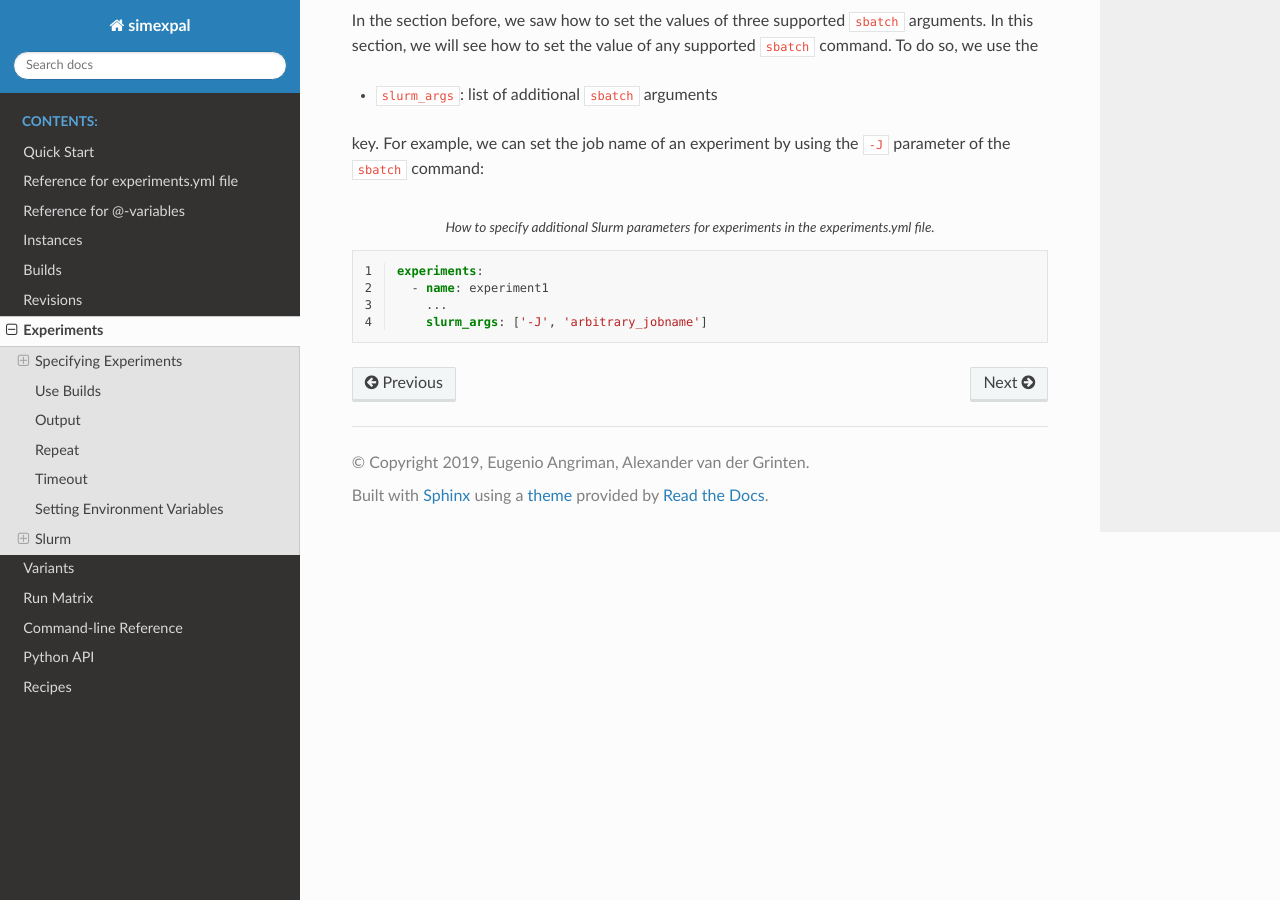
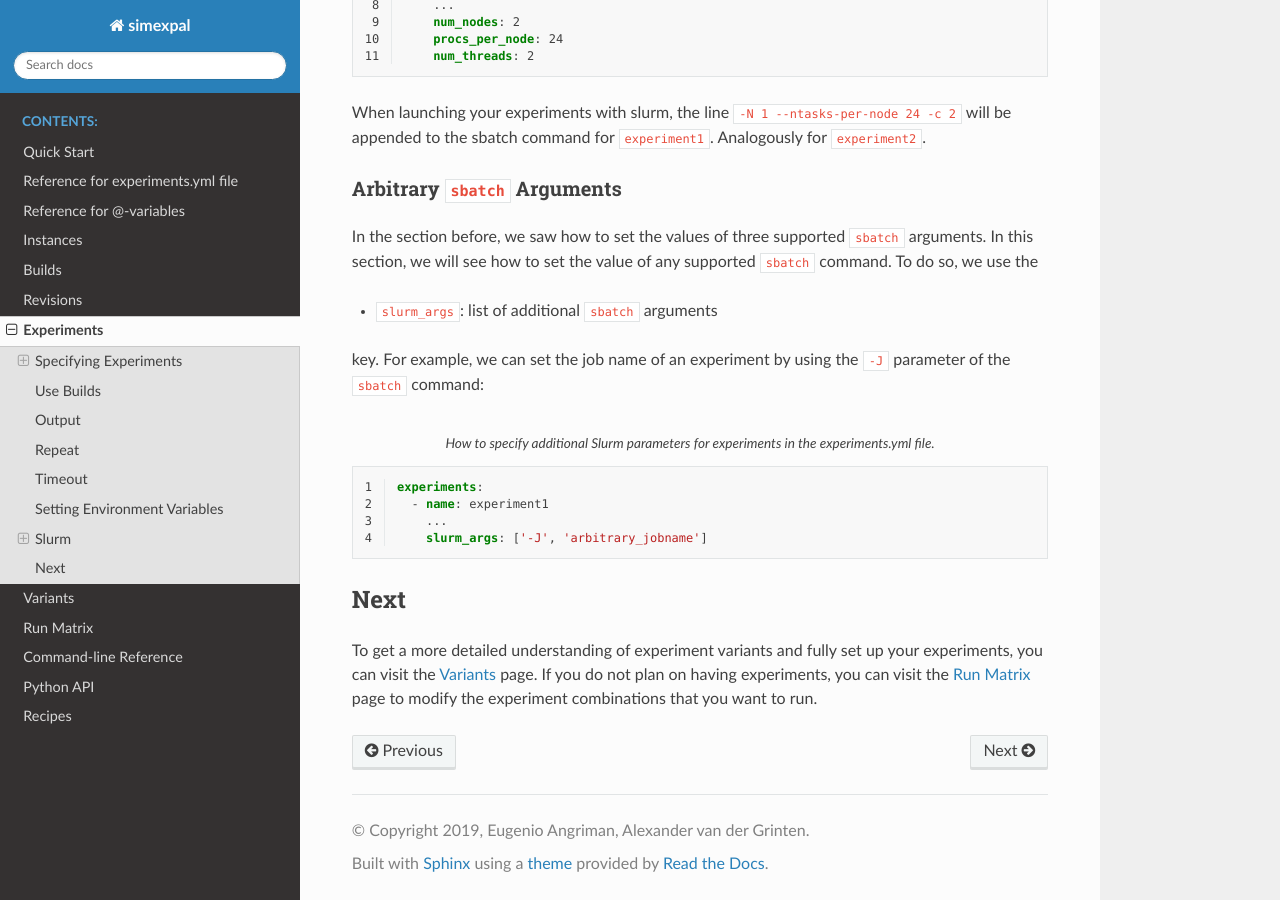
Before and after one commit to hu-macsy/simexpal, a Sphinx documentation site: the page built from docs/experiments.rst, in a window 1280 px wide and 900 px high, scrolled down 6650 px. Built offline with Sphinx 7.4.7 and the Read the Docs theme 2.0.0, drawn with Linux system fonts in a browser that asks for light colours; some of the changed text lies outside the part shown.

Commit message:
docs: Add 'prerequisites' and 'next' sections

```diff
--- a/docs/builds.rst
+++ b/docs/builds.rst
@@ -2,6 +2,11 @@
 
 Builds
 ======
+
+You might want to take a look at the following pages before exploring automated builds:
+
+- :ref:`QuickStart`
+- :ref:`AtVariables`
 
 To ensure reproducibility of experiments, it is possible to let simexpal pull programs from a VCS (currently
 only Git is supported) and build them automatically. To achieve this, we need to specify a ``builds`` and
--- a/docs/experiments.rst
+++ b/docs/experiments.rst
@@ -2,6 +2,15 @@
 
 Experiments
 ===========
+
+You might want to take a look at the following pages before exploring experiments:
+
+- :ref:`QuickStart`
+- :ref:`AtVariables`
+- :ref:`Instances`
+- :ref:`Builds`
+- :ref:`Revisions`
+- :ref:`Variants`
 
 On this page we describe how to specify experiments in our ``experiments.yml`` file. We will see how
 to use builds in experiments, redirect the output and enable options such as repeating experiments or
@@ -346,3 +355,10 @@
      - name: experiment1
        ...
        slurm_args: ['-J', 'arbitrary_jobname']
+
+Next
+----
+
+To get a more detailed understanding of experiment variants and fully set up your experiments, you
+can visit the :ref:`Variants` page. If you do not plan on having experiments, you can visit the
+:ref:`RunMatrix` page to modify the experiment combinations that you want to run.
```
Also changed, not shown: docs/instances.rst (+10 -0 lines), docs/revisions.rst (+11 -1 lines), docs/run_matrix.rst (+10 -0 lines), docs/variants.rst (+14 -0 lines).
